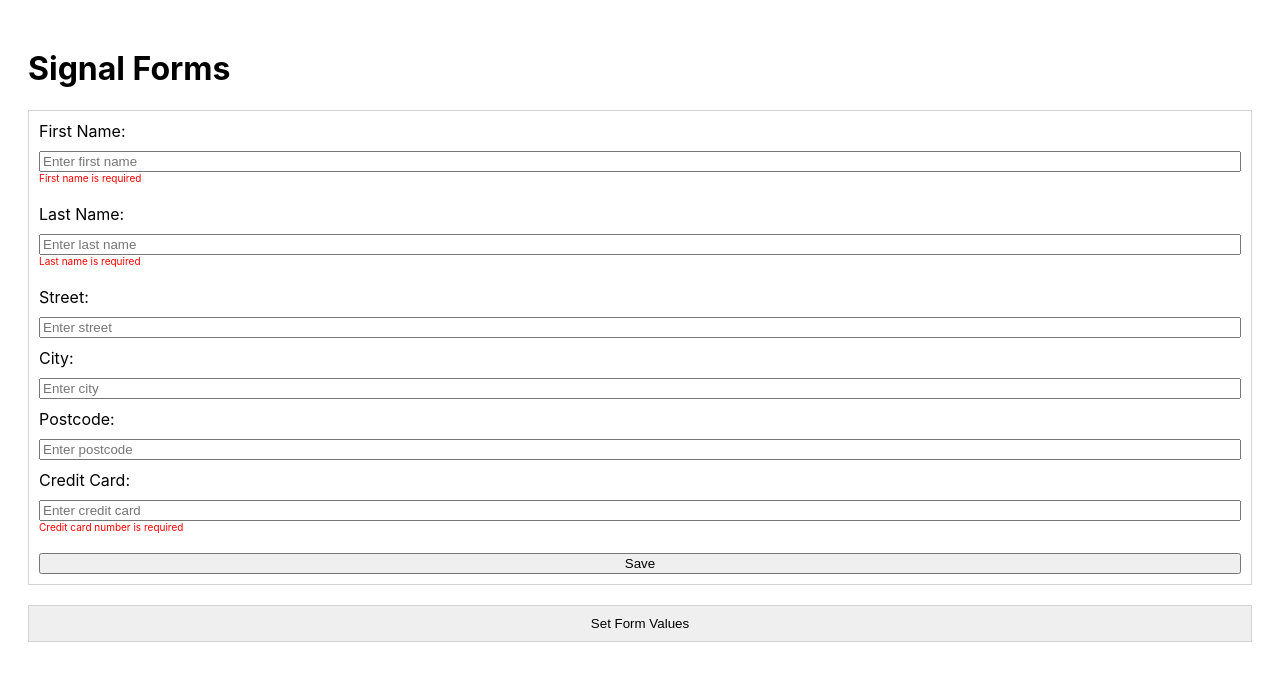
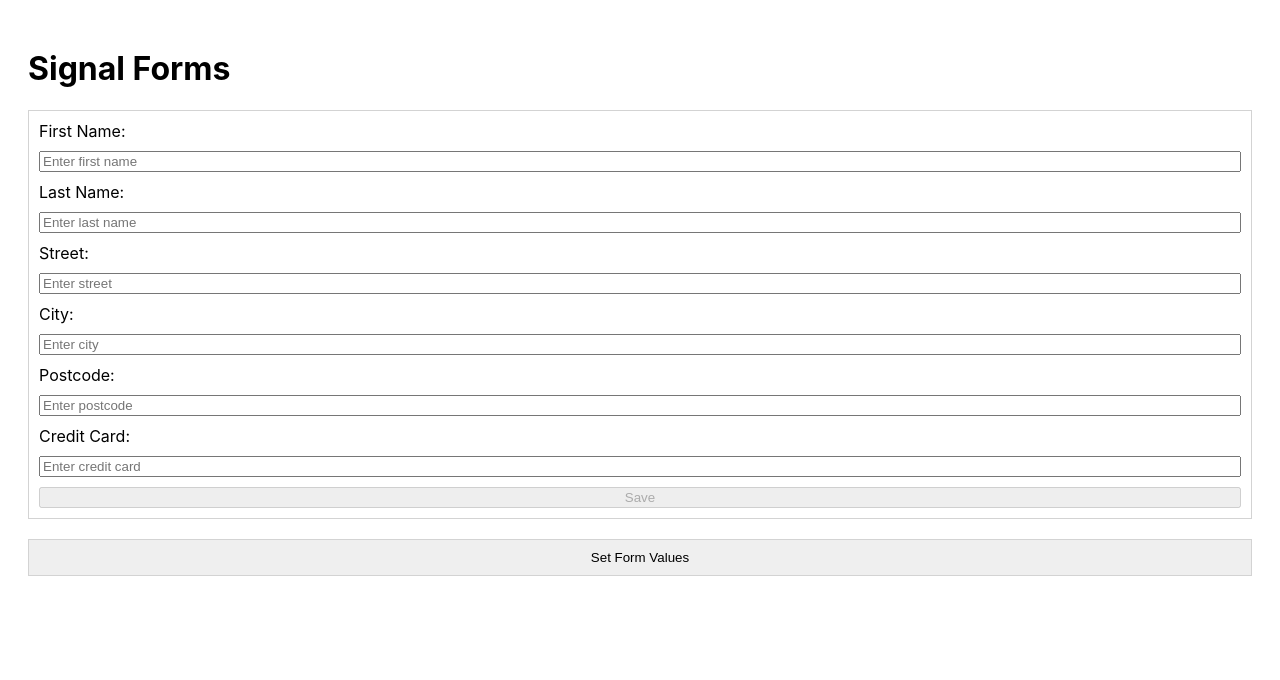
Before and after one commit to liteninkiran/signal-form, an Angular app: page / in a window 1280 px wide. Shown: the top 680 px of the page. Built offline with nearby package versions, Linux system fonts and the light colour scheme.

Commit message:
Styling validation with CSS

```diff
--- a/src/app/app.config.ts
+++ b/src/app/app.config.ts
@@ -1,8 +1,18 @@
 import { ApplicationConfig, provideBrowserGlobalErrorListeners } from '@angular/core';
 import { provideRouter } from '@angular/router';
-
+import { provideSignalFormsConfig } from '@angular/forms/signals';
 import { routes } from './app.routes';
 
 export const appConfig: ApplicationConfig = {
-  providers: [provideBrowserGlobalErrorListeners(), provideRouter(routes)],
+  providers: [
+    provideBrowserGlobalErrorListeners(),
+    provideRouter(routes),
+    provideSignalFormsConfig({
+      classes: {
+        'ng-invalid': (field) => field.state().invalid(),
+        'ng-valid': (field) => field.state().valid() && field.state().required(),
+        'ng-dirty': (field) => field.state().dirty(),
+      },
+    }),
+  ],
 };
--- a/src/app/components/form-3/form-3.html
+++ b/src/app/components/form-3/form-3.html
@@ -1,27 +1,35 @@
 <div class="container">
-  <form (submit)="$event.preventDefault(); onSave()">
+  <form novalidate (submit)="$event.preventDefault(); onSave()">
     <!-- First Name -->
     <div class="form-field">
       <label>First Name:</label>
       <input type="text" [formField]="userForm.firstName" placeholder="Enter first name" />
+      @let firstName = userForm.firstName();
+      @let firstNameErrors = firstName.errors();
+
+      @if (firstName.dirty() && firstName.touched()) {
         <div class="alert">
-        @let firstNameErrors = userForm.firstName().errors();
           @for (error of firstNameErrors; track error) {
             <p>{{ error.message }}</p>
           }
         </div>
+      }
     </div>
 
     <!-- Last Name -->
     <div class="form-field">
       <label>Last Name:</label>
       <input type="text" [formField]="userForm.lastName" placeholder="Enter last name" />
+      @let lastName = userForm.lastName();
+      @let lastNameErrors = lastName.errors();
+
+      @if (lastName.dirty() && lastName.touched()) {
         <div class="alert">
-        @let lastNameErrors = userForm.lastName().errors();
           @for (error of lastNameErrors; track error) {
             <p>{{ error.message }}</p>
           }
         </div>
+      }
     </div>
 
     @let addr = userForm.address;
@@ -48,18 +56,22 @@
     <div class="form-field">
       <label>Credit Card:</label>
       <input type="text" [formField]="userForm.cc" placeholder="Enter credit card" />
+      @let cc = userForm.cc();
+      @let ccErrors = cc.errors();
+
+      @if (cc.dirty() && cc.touched()) {
         <div class="alert">
-        @let ccErrors = userForm.cc().errors();
           @for (error of ccErrors; track error) {
             <p>{{ error.message }}</p>
           }
         </div>
+      }
     </div>
 
     @if (userForm().submitting()) {
       <button type="submit" disabled>Submitting...</button>
     } @else {
-      <button type="submit">Save</button>
+      <button type="submit" [disabled]="userForm().invalid()">Save</button>
     }
   </form>
 
--- a/src/app/components/form-3/form-3.scss
+++ b/src/app/components/form-3/form-3.scss
@@ -32,3 +32,11 @@
     }
   }
 }
+
+input[type='text'].ng-invalid.ng-dirty {
+  border: 1px solid red;
+}
+
+input[type='text'].ng-valid {
+  border: 1px solid green;
+}
--- a/src/app/components/form-3/form-3.ts
+++ b/src/app/components/form-3/form-3.ts
@@ -37,7 +37,7 @@ const formValue: UserFormModel = {
     postcode: 'M5 6HL',
     country: 'UK',
   },
-  cc: '',
+  cc: '0123456789abcdef',
 };
 
 const validation = (path: SchemaPathTree<UserFormModel, PathKind.Root>) => {
@@ -74,6 +74,14 @@ export class Form3 {
   }
 
   async onSave() {
+    this.markAllAsTouched();
+    this.markAllAsDirty();
+
+    if (this.userForm().invalid()) {
+      alert('Form invalid');
+      return;
+    }
+
     const success = await submit(this.userForm, this.#action);
 
     console.log(success);
@@ -82,4 +90,22 @@ export class Form3 {
       alert('Form saved');
     }
   }
+
+  markAllAsTouched() {
+    this.userForm.firstName().markAsTouched();
+    this.userForm.lastName().markAsTouched();
+    this.userForm.address.street().markAsTouched();
+    this.userForm.address.city().markAsTouched();
+    this.userForm.address.postcode().markAsTouched();
+    this.userForm.cc().markAsTouched();
+  }
+
+  markAllAsDirty() {
+    this.userForm.firstName().markAsDirty();
+    this.userForm.lastName().markAsDirty();
+    this.userForm.address.street().markAsDirty();
+    this.userForm.address.city().markAsDirty();
+    this.userForm.address.postcode().markAsDirty();
+    this.userForm.cc().markAsDirty();
+  }
 }
```
Lines whose indentation alone changed are shown as unchanged.
